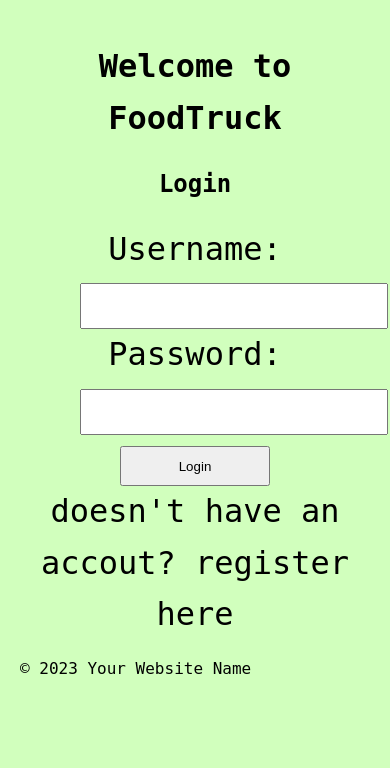
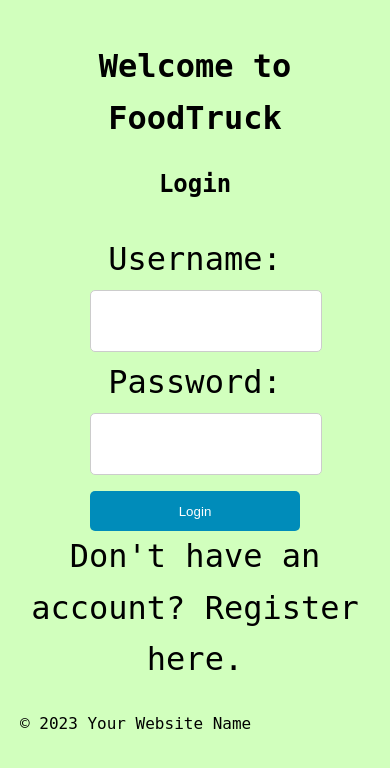
Before and after one commit to software-students-fall2023/2-web-app-exercise-riceballs, a Flask app: page / in a window 390 px wide. Shown: the top 768 px of the page. Run offline with Flask 3, Linux system fonts and the light colour scheme; some web fonts are replaced.

Commit message:
mobile changes

```diff
--- a/templates/Login.html
+++ b/templates/Login.html
@@ -2,8 +2,48 @@
 <html>
 <head>
     <meta charset="UTF-8">
+    <meta name="viewport" content="width=device-width, initial-scale=1">
     <title>FoodTruck RootPage</title>
     <link rel="stylesheet" href="/static/style.css">
+    <style>
+        /* Add mobile-specific styles here */
+        body {
+            font-size: 16px; /* Adjust font size for readability */
+        }
+
+        .login-form {
+            padding: 10px;
+        }
+
+        .login-input, .password-input {
+            width: 100%;
+            padding: 10px;
+            margin: 5px 0;
+            border: 1px solid #ccc;
+            border-radius: 5px;
+        }
+
+        .login-submit-button {
+            width: 100%;
+            background-color: #008CBA;
+            color: white;
+            padding: 10px 0;
+            border: none;
+            border-radius: 5px;
+            cursor: pointer;
+        }
+
+        /* Styles for small screens (up to 768px) */
+        @media screen and (max-width: 768px) {
+            .login-input, .password-input {
+                width: 100%;
+            }
+
+            .login-submit-button {
+                width: 100%;
+            }
+        }
+    </style>
 </head>
 <body>
     <header>
@@ -12,17 +52,16 @@
         <nav>
             <div class="login-form">
                 <form method="POST" action="{{action}}">
-                    <label for="fname"> Username: </label><br>
-                    <input type="text" id = "fname" name="fname" class="login-input"/><br>
-                    <label for="fpwd"> Password: </label><br>
-                    <input type="text" name="fpwd" class="password-input"/><br>
-                    <input type="submit" value = {{headerTitle}} class="login-submit-button"/>
+                    <label for="fname">Username:</label><br>
+                    <input type="text" id="fname" name="fname" class="login-input"><br>
+                    <label for="fpwd">Password:</label><br>
+                    <input type="password" name="fpwd" class="password-input"><br> <!-- Change input type to password -->
+                    <input type="submit" value="{{headerTitle}}" class="login-submit-button">
                     <input type="hidden" name="action" value="{% if register %}register{% else %}login{% endif %}">
                 </form>
-                {% if register == True%} <!-- Only show if on LoginPage-->
-                    <a href = "/register">doesn't have an accout? register here</a>
-                {% endif%}
-
+                {% if register == True %}
+                    <a href="/register">Don't have an account? Register here.</a>
+                {% endif %}
             </div>
         </nav>
     </header>
```
